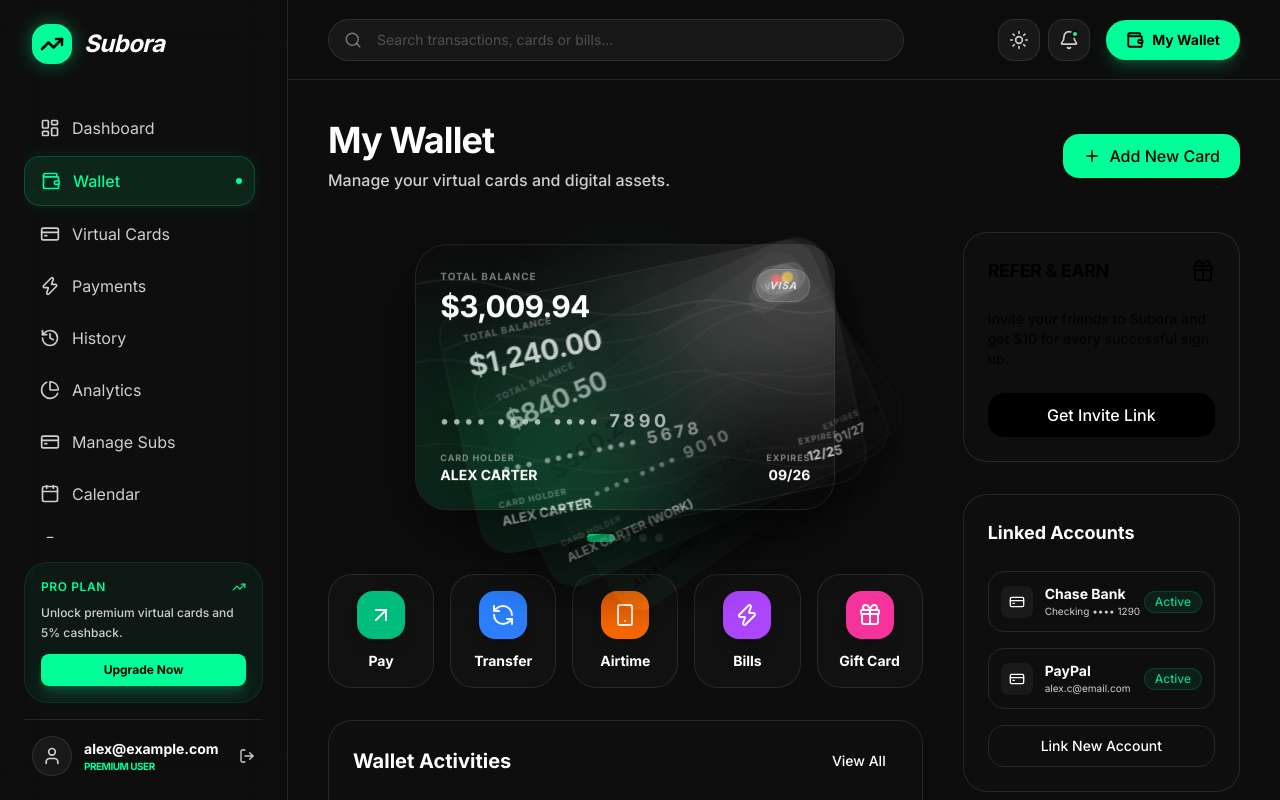
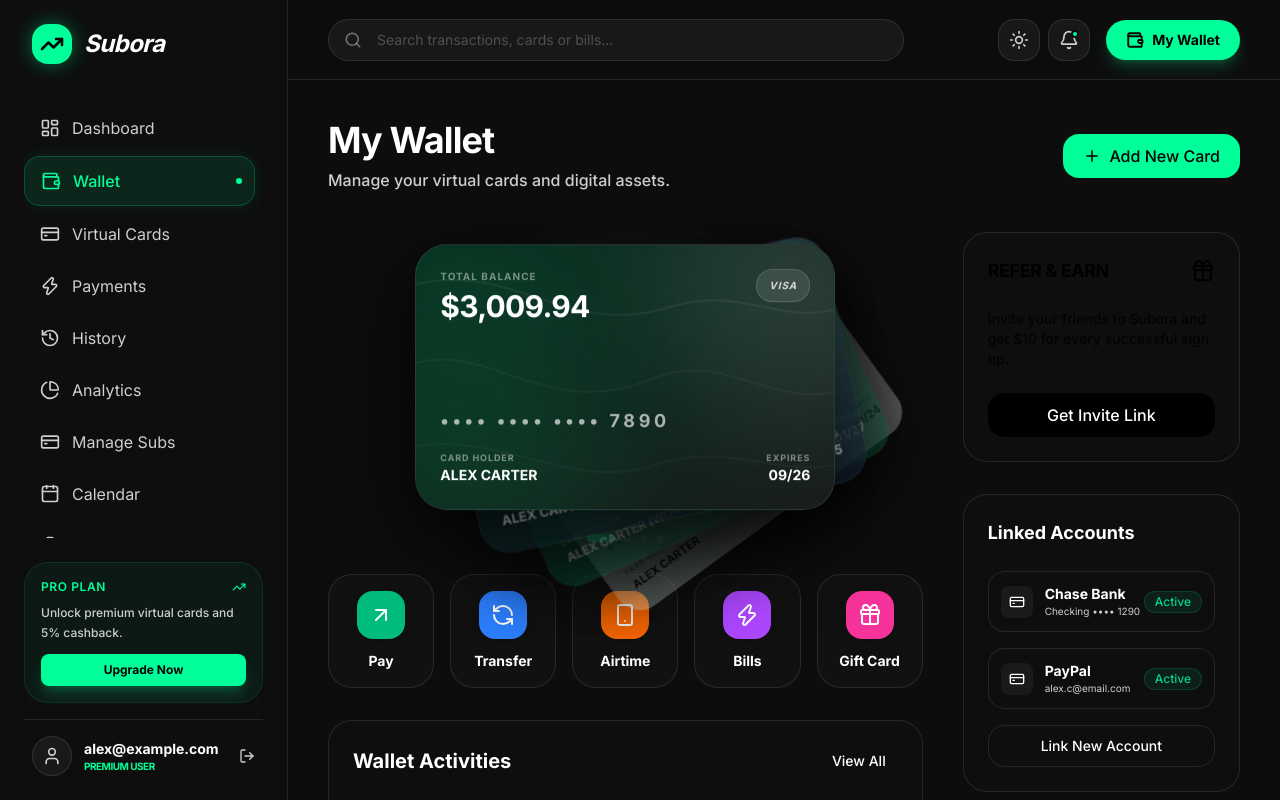
Before and after one commit to TimigagaStudios/subora-fintech, a React (Vite) app: page /login in a window 1280 px wide. Both pictures are taken after a click on the button "Sign In". Built offline with nearby package versions, Linux system fonts and the light colour scheme.

Commit message:
Update index.css

```diff
--- a/src/index.css
+++ b/src/index.css
@@ -14,12 +14,20 @@
   --radius-3xl: 2rem;
 }
 
+/* =========================
+   Base Theme Tokens
+   - Dark is default
+   - Light is enabled by adding `.light` on <html>
+   ========================= */
 :root {
   --background: #0D0D0D;
   --secondary-background: #111111;
   --text-primary: #FFFFFF;
   --text-secondary: #CFCFCF;
   --border: rgba(255, 255, 255, 0.1);
+
+  /* Used by .glass helper */
+  --glass-bg: 17, 17, 17;
 
   background-color: var(--background);
   color: var(--text-primary);
@@ -33,13 +41,18 @@
   --text-primary: #111111;
   --text-secondary: #666666;
   --border: rgba(0, 0, 0, 0.1);
+
+  --glass-bg: 245, 245, 245;
 }
 
 body {
   @apply bg-background text-text-primary;
 }
 
-/* Custom Scrollbar */
+/* =========================
+   Scrollbars
+   ========================= */
+/* Global scrollbar */
 ::-webkit-scrollbar {
   width: 8px;
 }
@@ -57,18 +70,34 @@ body {
   background: #333;
 }
 
+/* Optional: use on containers that scroll (you already reference `custom-scrollbar`) */
+.custom-scrollbar::-webkit-scrollbar {
+  width: 8px;
+}
+.custom-scrollbar::-webkit-scrollbar-track {
+  background: transparent;
+}
+.custom-scrollbar::-webkit-scrollbar-thumb {
+  background: color-mix(in oklab, var(--secondary-background) 75%, transparent);
+  border-radius: 999px;
+}
+
+/* Hide scrollbars (you used `scrollbar-hide`) */
+.scrollbar-hide {
+  -ms-overflow-style: none; /* IE/Edge */
+  scrollbar-width: none; /* Firefox */
+}
+.scrollbar-hide::-webkit-scrollbar {
+  display: none;
+}
+
+/* =========================
+   Utility Surfaces
+   ========================= */
 .glass {
   background: rgba(var(--glass-bg), 0.7);
   backdrop-filter: blur(10px);
   border: 1px solid var(--border);
-}
-
-:root {
-  --glass-bg: 17, 17, 17;
-}
-
-.light {
-  --glass-bg: 245, 245, 245;
 }
 
 .card-gradient {
@@ -88,6 +117,9 @@ body {
   transform: perspective(1000px) rotateX(5deg) rotateY(-5deg);
 }
 
+/* =========================
+   Existing Gradients (keep)
+   ========================= */
 .credit-card-gradient-1 {
   background: linear-gradient(135deg, #00FF99 0%, #0099FF 100%);
 }
@@ -99,3 +131,48 @@ body {
 .credit-card-gradient-3 {
   background: linear-gradient(135deg, #111111 0%, #333333 100%);
 }
+
+/* =========================
+   NEW: Subora Premium Card Themes
+   Used by FintechCard.tsx:
+   - subora-card-obsidian
+   - subora-card-midnight
+   - subora-card-jade
+   - subora-card-pearl (light/minimal)
+   ========================= */
+.subora-card-obsidian {
+  background:
+    radial-gradient(1200px 600px at 10% 10%, rgba(0, 255, 153, 0.18), transparent 55%),
+    linear-gradient(135deg, #0B0B0B 0%, #111111 45%, #1A1A1A 100%);
+  color: #fff;
+  border: 1px solid rgba(255,255,255,0.10);
+  box-shadow: 0 30px 80px rgba(0,0,0,0.55);
+}
+
+.subora-card-midnight {
+  background:
+    radial-gradient(900px 500px at 85% 10%, rgba(76, 255, 203, 0.16), transparent 55%),
+    linear-gradient(135deg, #070A12 0%, #0F1424 50%, #121B2E 100%);
+  color: #fff;
+  border: 1px solid rgba(255,255,255,0.10);
+  box-shadow: 0 30px 80px rgba(0,0,0,0.55);
+}
+
+.subora-card-jade {
+  background:
+    radial-gradient(900px 500px at 20% 20%, rgba(0, 255, 153, 0.18), transparent 55%),
+    linear-gradient(135deg, #04231A 0%, #063A2A 45%, #0A5A40 100%);
+  color: #fff;
+  border: 1px solid rgba(255,255,255,0.10);
+  box-shadow: 0 30px 80px rgba(0,0,0,0.55);
+}
+
+/* Light “premium physical-card” look inspired by your grey/white references */
+.subora-card-pearl {
+  background:
+    radial-gradient(900px 500px at 20% 10%, rgba(0, 0, 0, 0.05), transparent 55%),
+    linear-gradient(135deg, #F3F4F6 0%, #E5E7EB 55%, #FFFFFF 100%);
+  color: #111;
+  border: 1px solid rgba(0,0,0,0.08);
+  box-shadow: 0 22px 70px rgba(0,0,0,0.12);
+}
```
